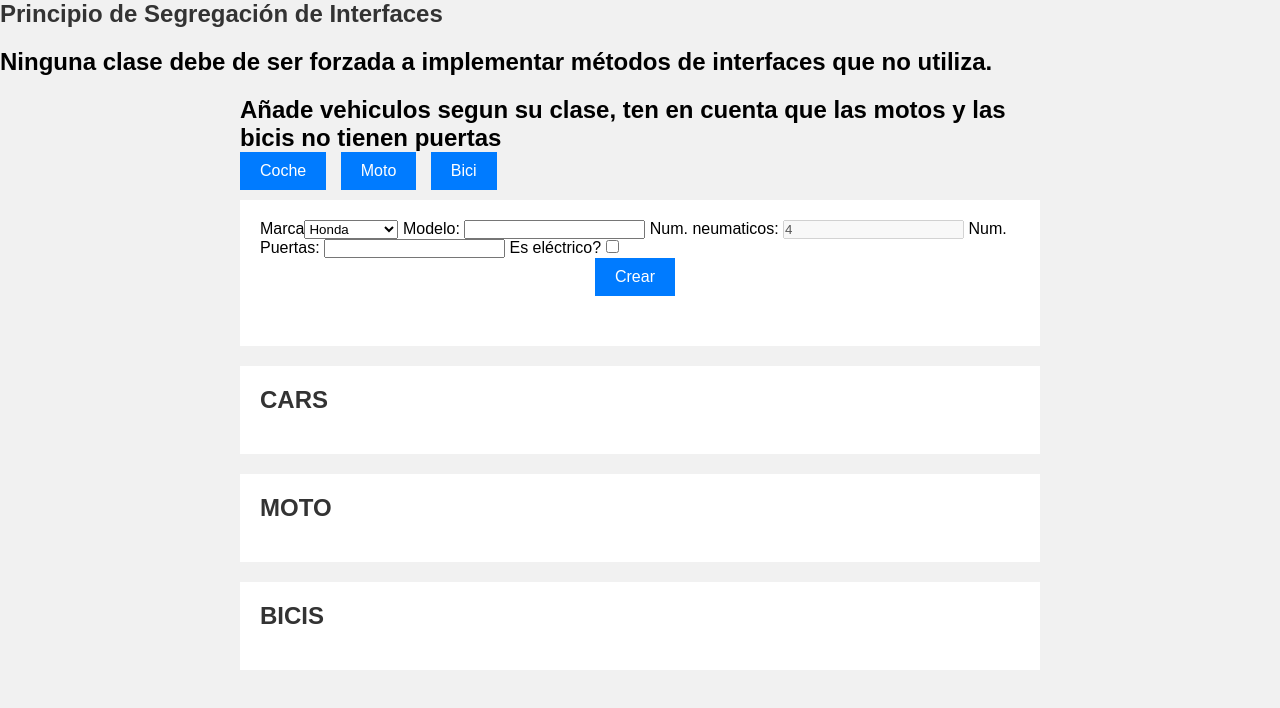
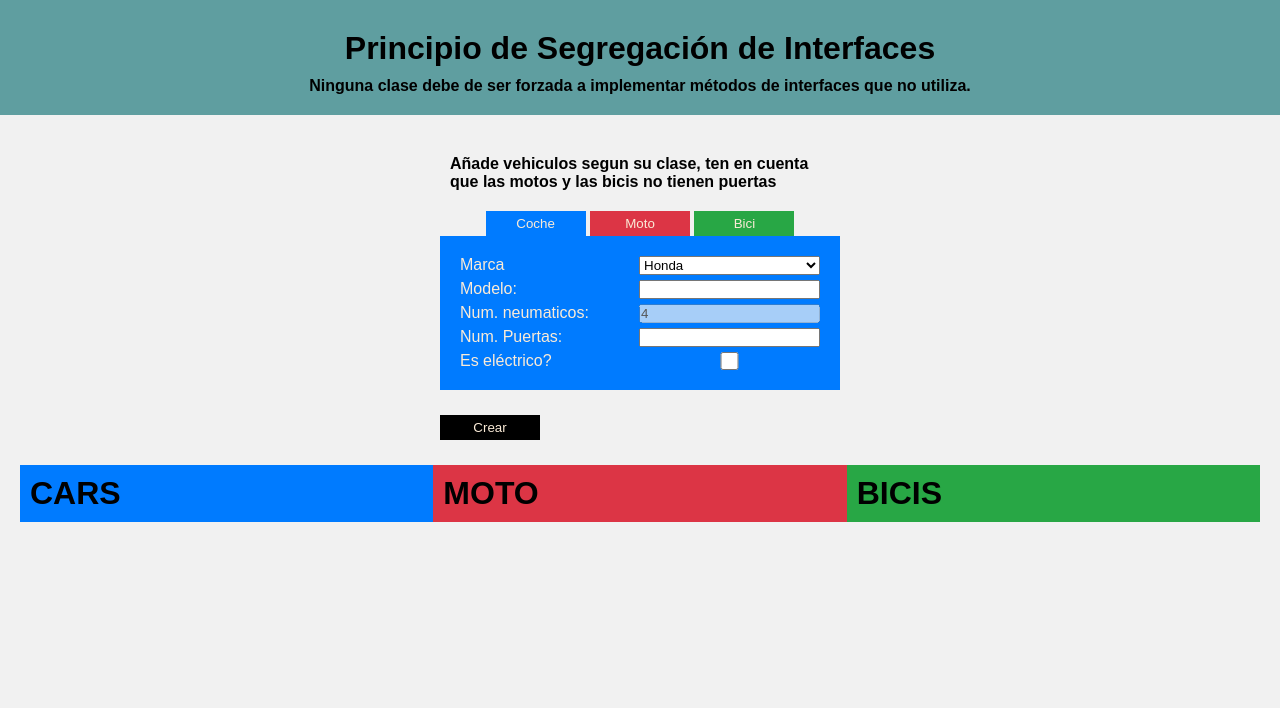
Before and after one commit to Alens678/interfaceExample, a plain HTML site: page index.html in a window 1280 px wide. Drawn offline with Linux system fonts and the light colour scheme.

Commit message:
cambios html, css y js

```diff
--- a/style copy.css
+++ b/style copy.css
@@ -4,8 +4,10 @@
 }
 /*  GLOBALS  */
 body {
-  background-color: aliceblue;
-  font-family: "Courier New", Courier, monospace;
+  font-family: Arial, sans-serif;
+  background-color: #f1f1f1;
+  margin: 0;
+  padding: 0;
 }
 header {
   padding:20px;
@@ -49,14 +51,14 @@ button {
     border: 0px;
 }
 .coche{
-    background-color: chocolate;
+    background-color: #007bff;
 }
 .moto{
-    background-color: blue;
+    background-color: #dc3545;
 
 }
 .bici{
-    background-color: green;
+    background-color: #28a745;
 
 }
 .ocultar{
@@ -73,3 +75,18 @@ main #listados {
     grid-template-columns: 1fr 1fr 1fr;
     margin-top: 25px;
 }
+  /* Estilos para listas de vehículos */
+  #car_list,
+  #moto_list,
+  #bici_list {
+    margin-top: 10px;
+  }
+
+  #car_list p,
+  #moto_list p,
+  #bici_list p {
+    margin: 0;
+    padding: 5px;
+    background-color: #f7f7f7;
+    border-radius: 4px;
+  }
--- /dev/null
+++ b/style-tere.css
@@ -0,0 +1,77 @@
+*{
+    margin: 0px;
+    padding: 0px;
+}
+form {
+    display:flex;
+    flex-direction: column;
+    align-items: center;
+    margin-bottom: 20px;
+}
+
+
+body {
+    font-family: Arial, sans-serif;
+    background-color: #f1f1f1;
+    margin: 0;
+    padding: 0;
+  }
+
+  main {
+    max-width: 800px;
+    margin: 0 auto;
+    padding: 20px;
+  }
+
+  h1 {
+    color: #333;
+    font-size: 24px;
+    margin-bottom: 20px;
+  }
+
+
+  button {
+    background-color: #007bff;
+    color: #fff;
+    border: none;
+    padding: 10px 20px;
+    font-size: 16px;
+    cursor: pointer;
+    margin-right: 10px;
+    margin-bottom: 10px;
+  }
+
+  /* Estilos para secciones de vehículos */
+  section {
+    background-color: #fff;
+    padding: 20px;
+    margin-bottom: 20px;
+  }
+
+  .cars h1 {
+    color: #007bff;
+  }
+
+  .motos h1 {
+    color: #dc3545;
+  }
+
+  .bicis h1 {
+    color: #28a745;
+  }
+
+  /* Estilos para listas de vehículos */
+  #car_list,
+  #moto_list,
+  #bici_list {
+    margin-top: 10px;
+  }
+
+  #car_list p,
+  #moto_list p,
+  #bici_list p {
+    margin: 0;
+    padding: 5px;
+    background-color: #f7f7f7;
+    border-radius: 4px;
+  }
--- a/style.css
+++ b/style.css
@@ -1,65 +1,80 @@
-*{
+* {
   margin: 0px;
   padding: 0px;
 }
-form {
-    display:flex;
-    flex-direction: column;
-    align-items: center;
-    margin-bottom: 20px;
-}
-
-
+/*  GLOBALS  */
 body {
   font-family: Arial, sans-serif;
   background-color: #f1f1f1;
   margin: 0;
   padding: 0;
 }
+header {
+  padding:20px;
+  margin-bottom: 20px;
+  text-align: center;
+  background-color: cadetblue;
 
+}
+h1 {
+    font-size: 2em;
+    padding: 10px;
+}
+h2 {
+    font-size: 1em;
+}
 main {
-    max-width: 800px;
-    margin: 0 auto;
+  display: flex;
+  flex-direction: column;
+  align-items: center;
+  padding:20px;
+}
+main h2 {
+    width:380px;
+    margin-bottom: 20px;
+}
+#formulario {
+    display: grid;
+    grid-template-columns: 1fr 1fr;
+    width:360px;
     padding: 20px;
+    gap:5px;
+    margin-bottom: 25px;
+    color: antiquewhite;
+    /*valor inicial de coche*/
+  }
+button {
+    width: 100px;
+    background-color: black;
+    color: antiquewhite;
+    padding:5px;
+    border: 0px;
+}
+.coche{
+    background-color: #007bff;
+}
+.moto{
+    background-color: #dc3545;
+
+}
+.bici{
+    background-color: #28a745;
+
+}
+.ocultar{
+    opacity:0;
+}
+.mostrar{
+    opacity:1;
 }
 
-  h1 {
-    color: #333;
-    font-size: 24px;
-    margin-bottom: 20px;
+/*PARTE DE LOS LISTADOS*/
+main #listados {
+    width: 100%;
+    display: grid;
+    grid-template-columns: 1fr 1fr 1fr;
+    margin-top: 25px;
 }
-
-
-  button {
-    background-color: #007bff;
-    color: #fff;
-    border: none;
-    padding: 10px 20px;
-    font-size: 16px;
-    cursor: pointer;
-    margin-right: 10px;
-    margin-bottom: 10px;
-  }
-
-  /* Estilos para secciones de vehículos */
-  section {
-    background-color: #fff;
-    padding: 20px;
-    margin-bottom: 20px;
-  }
-
-  .cars h1 {
-    color: #007bff;
-  }
-
-  .motos h1 {
-    color: #dc3545;
-  }
-
-  .bicis h1 {
-    color: #28a745;
-  }
-
   /* Estilos para listas de vehículos */
   #car_list,
   #moto_list,
```
Also changed, not shown: index.html (renamed from index copy.html). Lines whose indentation alone changed are shown as unchanged.
